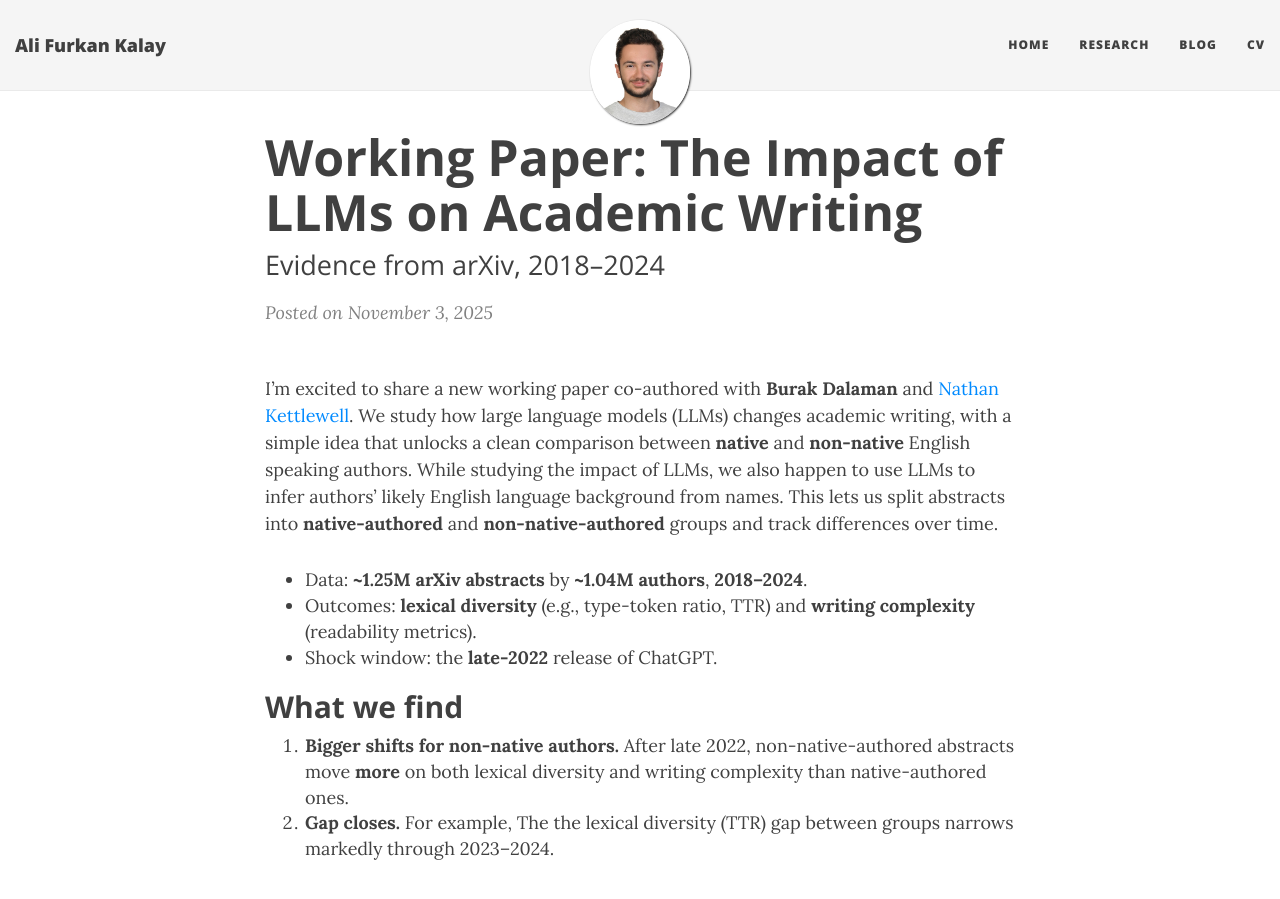
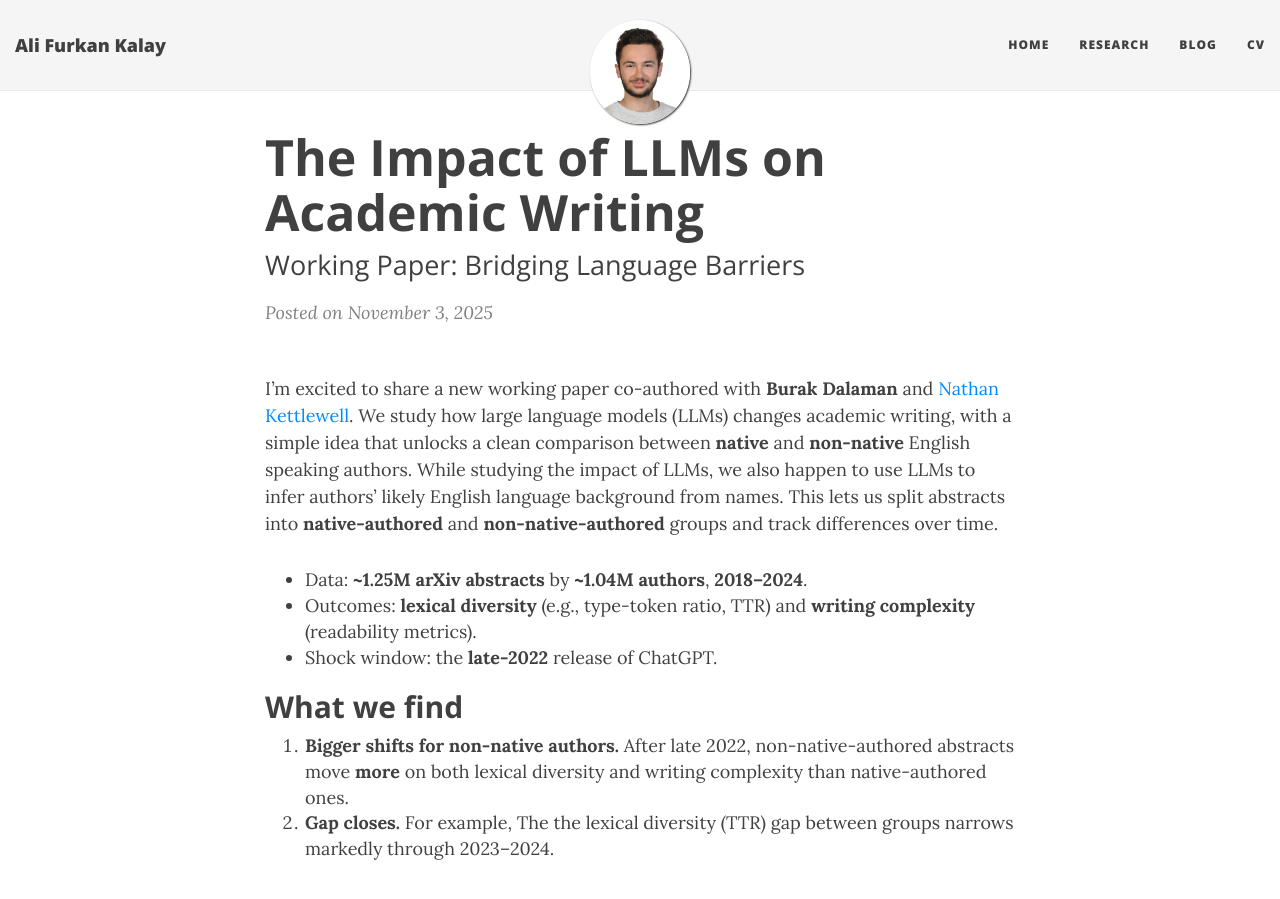
Before and after one commit to alfurka/alfurka.github.io, a Jekyll site: the page built from _posts/2025-11-01-language-barrier-chatgpt-iza-working-paper.md, in a window 1280 px wide and 900 px high. Built offline with Jekyll 4.4.1, drawn with Linux system fonts in a browser that asks for light colours; nearby versions of some CDN libraries.

Commit message:
Update 2025-11-01-language-barrier-chatgpt-iza-working-paper.md

```diff
--- a/_posts/2025-11-01-language-barrier-chatgpt-iza-working-paper.md
+++ b/_posts/2025-11-01-language-barrier-chatgpt-iza-working-paper.md
@@ -1,7 +1,7 @@
 ---
 layout: post
-title: "Working Paper: The Impact of LLMs on Academic Writing"
-subtitle: "Evidence from arXiv, 2018–2024"
+title: "The Impact of LLMs on Academic Writing"
+subtitle: "Working Paper: Bridging Language Barriers"
 date: 2025-11-03
 tags: [llm, academic-writing, arxiv, readability, lexical-diversity, science-of-science, computer-science, policy, equity, research, ai, chatgpt, blog, NEWS]
 ---
```
